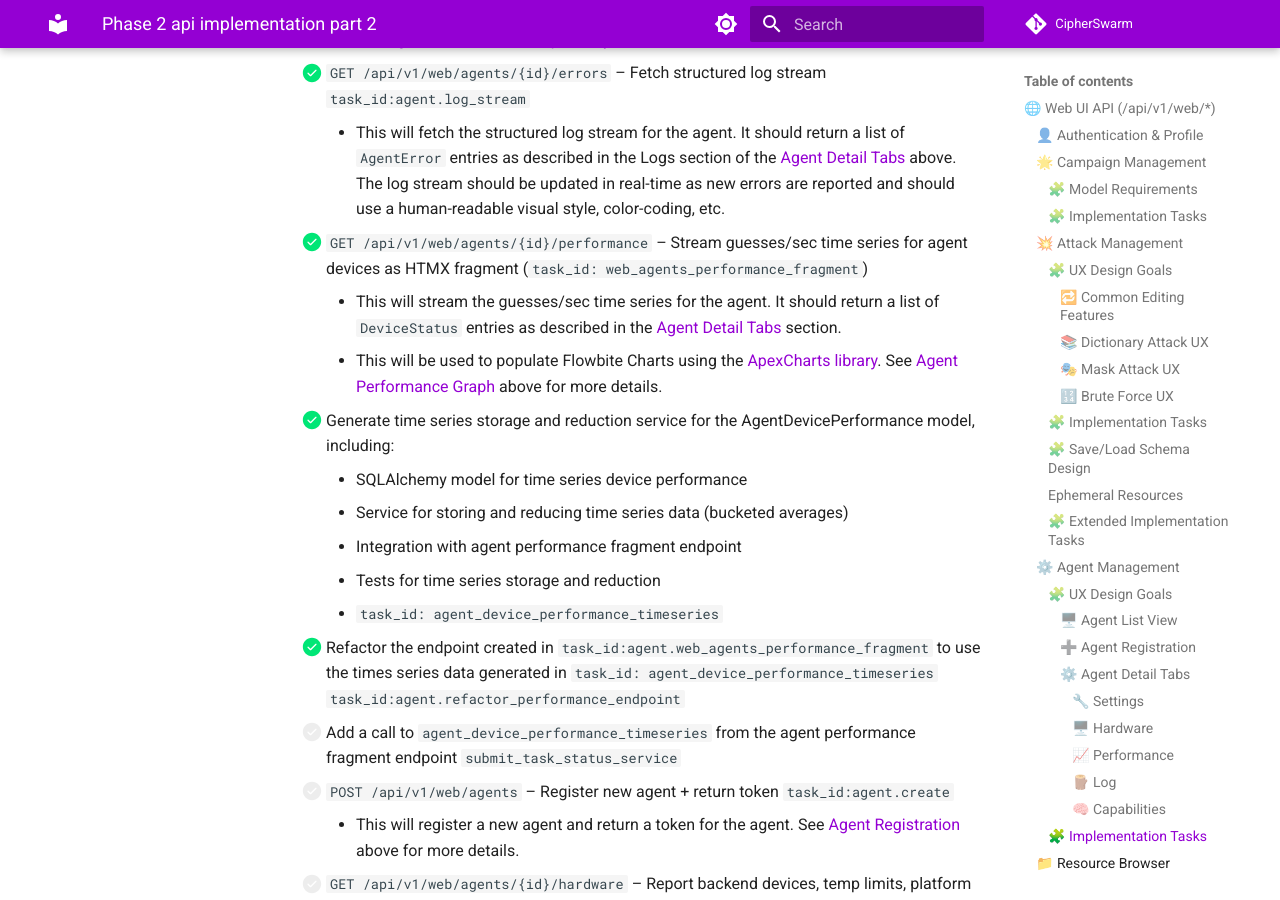
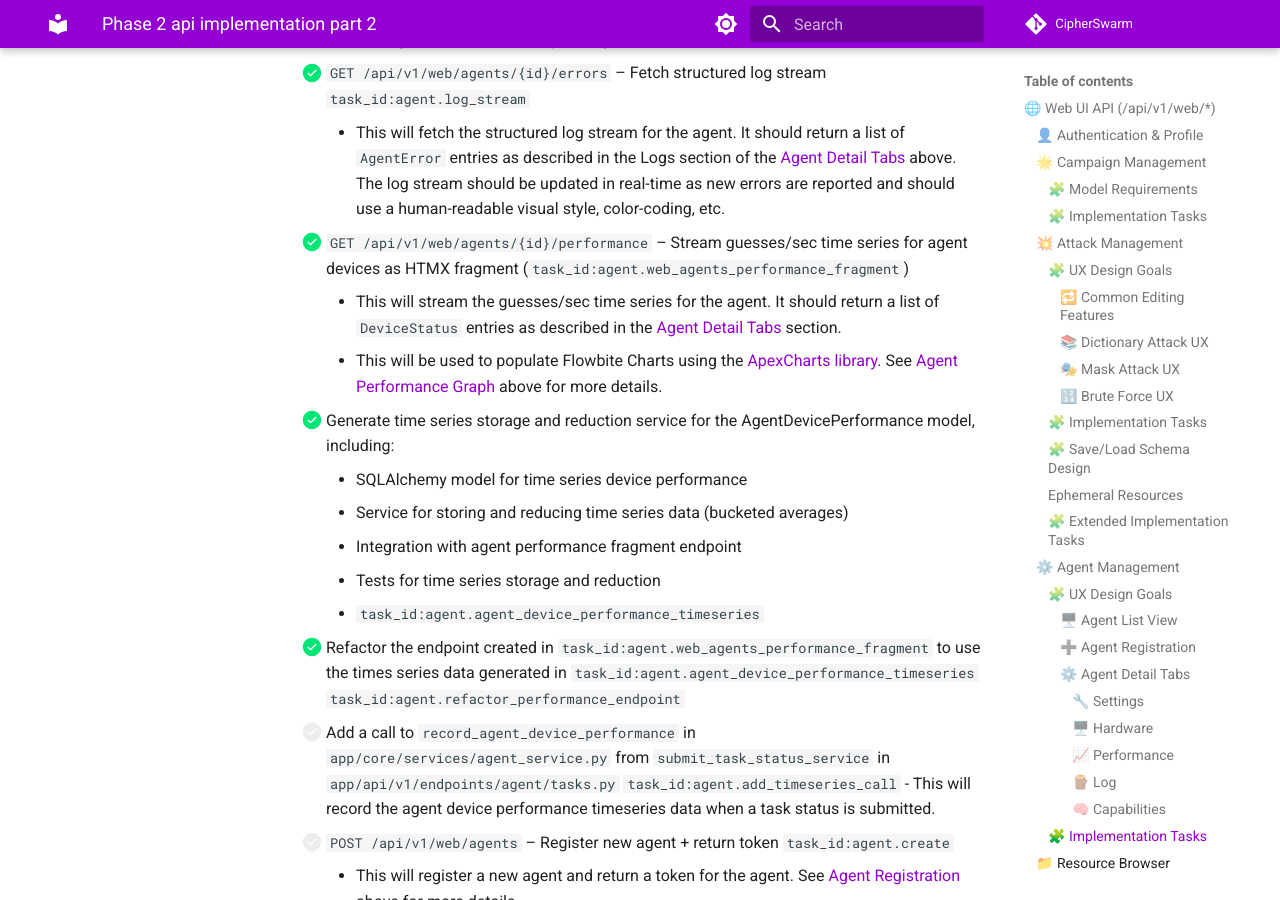
Before and after one commit to unclesp1d3r/CipherSwarm, an MkDocs documentation site: the page built from docs/v2_rewrite_implementation_plan/phase-2-api-implementation-parts/phase-2-api-implementation-part-2.md, in a window 1280 px wide and 900 px high, scrolled down 15275 px. Built offline with MkDocs 1.6.1 and Material for MkDocs 9.7.7, drawn with Linux system fonts in a browser that asks for light colours; comment, search, counter and statistics services are not loaded.

Commit message:
feat(docs): update Phase 2 API implementation plan with task adjustments
- Updated task identifiers for the `GET /api/v1/web/agents/{id}/performance` endpoint to reflect the correct `task_id` format.
- Marked the refactor of the performance endpoint to utilize the new timeseries data as complete.
- Added a new task to record agent device performance timeseries data during task status submission.
- All changes validated for clarity and completeness.

Signed-off-by: UncleSp1d3r <unclespider@protonmail.com>

```diff
--- a/docs/v2_rewrite_implementation_plan/phase-2-api-implementation-parts/phase-2-api-implementation-part-2.md
+++ b/docs/v2_rewrite_implementation_plan/phase-2-api-implementation-parts/phase-2-api-implementation-part-2.md
@@ -414,7 +414,7 @@ For additional notes on the agent management, see [Agent Notes](../notes/agent_n
     -   This changes the agent's state to `pending`, which causes the agent to run a benchmark. See [Agent Benchmark Compatibility](../core_algorithm_implementation_guide.md#agent-benchmark-compatibility) for more details.
 -   [x] `GET /api/v1/web/agents/{id}/errors` – Fetch structured log stream `task_id:agent.log_stream`
     -   This will fetch the structured log stream for the agent. It should return a list of `AgentError` entries as described in the Logs section of the [Agent Detail Tabs](#agent-detail-tabs) above. The log stream should be updated in real-time as new errors are reported and should use a human-readable visual style, color-coding, etc.
--   [x] `GET /api/v1/web/agents/{id}/performance` – Stream guesses/sec time series for agent devices as HTMX fragment (`task_id: web_agents_performance_fragment`)
+-   [x] `GET /api/v1/web/agents/{id}/performance` – Stream guesses/sec time series for agent devices as HTMX fragment (`task_id:agent.web_agents_performance_fragment`)
     -   This will stream the guesses/sec time series for the agent. It should return a list of `DeviceStatus` entries as described in the [Agent Detail Tabs](#agent-detail-tabs) section.
     -   This will be used to populate Flowbite Charts using the [ApexCharts library](https://flowbite.com/docs/plugins/charts/). See [Agent Performance Graph](#performance) above for more details.
 -   [x] Generate time series storage and reduction service for the AgentDevicePerformance model, including:
@@ -422,9 +422,9 @@ For additional notes on the agent management, see [Agent Notes](../notes/agent_n
     -   Service for storing and reducing time series data (bucketed averages)
     -   Integration with agent performance fragment endpoint
     -   Tests for time series storage and reduction
-    -   `task_id: agent_device_performance_timeseries`
--   [x] Refactor the endpoint created in `task_id:agent.web_agents_performance_fragment` to use the times series data generated in `task_id: agent_device_performance_timeseries` `task_id:agent.refactor_performance_endpoint`
--   [ ] Add a call to `agent_device_performance_timeseries` from the agent performance fragment endpoint `submit_task_status_service`
+    -   `task_id:agent.agent_device_performance_timeseries`
+-   [x] Refactor the endpoint created in `task_id:agent.web_agents_performance_fragment` to use the times series data generated in `task_id:agent.agent_device_performance_timeseries` `task_id:agent.refactor_performance_endpoint`
+-   [ ] Add a call to `record_agent_device_performance` in `app/core/services/agent_service.py` from `submit_task_status_service` in `app/api/v1/endpoints/agent/tasks.py` `task_id:agent.add_timeseries_call` - This will record the agent device performance timeseries data when a task status is submitted.
 -   [ ] `POST /api/v1/web/agents` – Register new agent + return token `task_id:agent.create`
     -   This will register a new agent and return a token for the agent. See [Agent Registration](#agent-registration) above for more details.
 -   [ ] `GET /api/v1/web/agents/{id}/hardware` – Report backend devices, temp limits, platform support flags `task_id:agent.hardware_detail`
```
